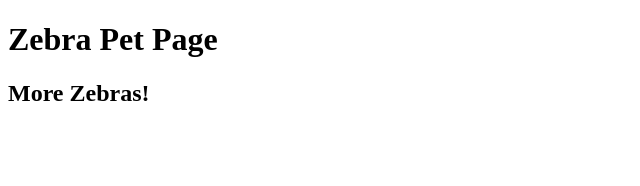
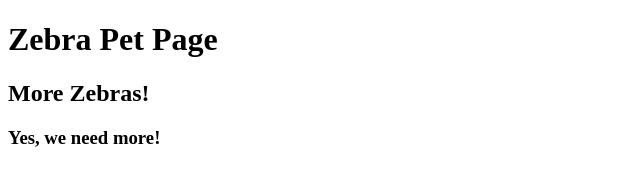
Before and after one commit to zoejgf/zebra, a plain HTML site: page index.html in a window 1280 px wide. Shown: the whole page, without its empty margins (0-640 px from the left). Drawn offline with Linux system fonts and the light colour scheme.

Commit message:
made a new header

```diff
--- a/index.html
+++ b/index.html
@@ -10,6 +10,7 @@
 <body>
     <h1>Zebra Pet Page</h1>
     <h2>More Zebras!</h2>
+    <h3>Yes, we need more!</h3>
 
 </body>
 </html>
```
